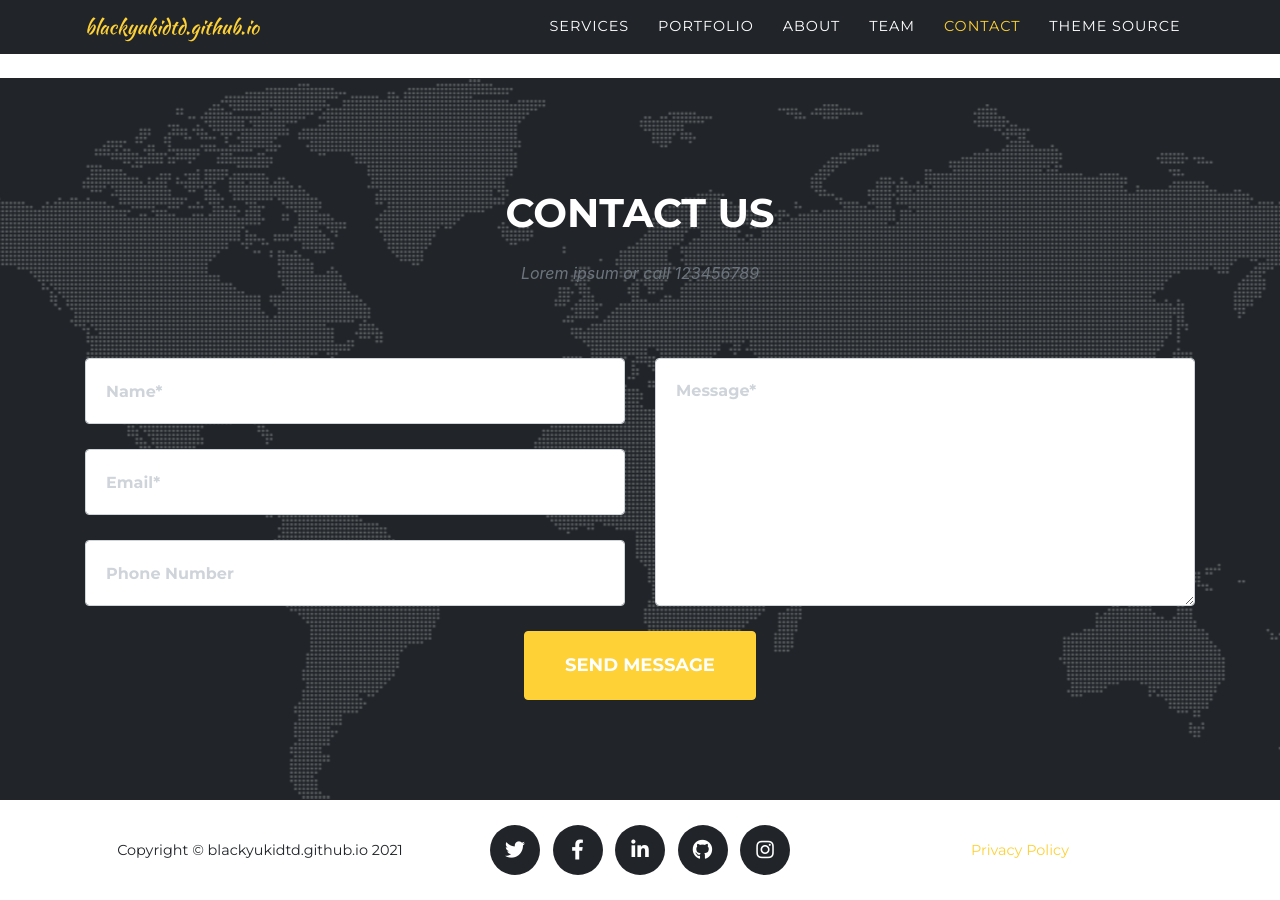
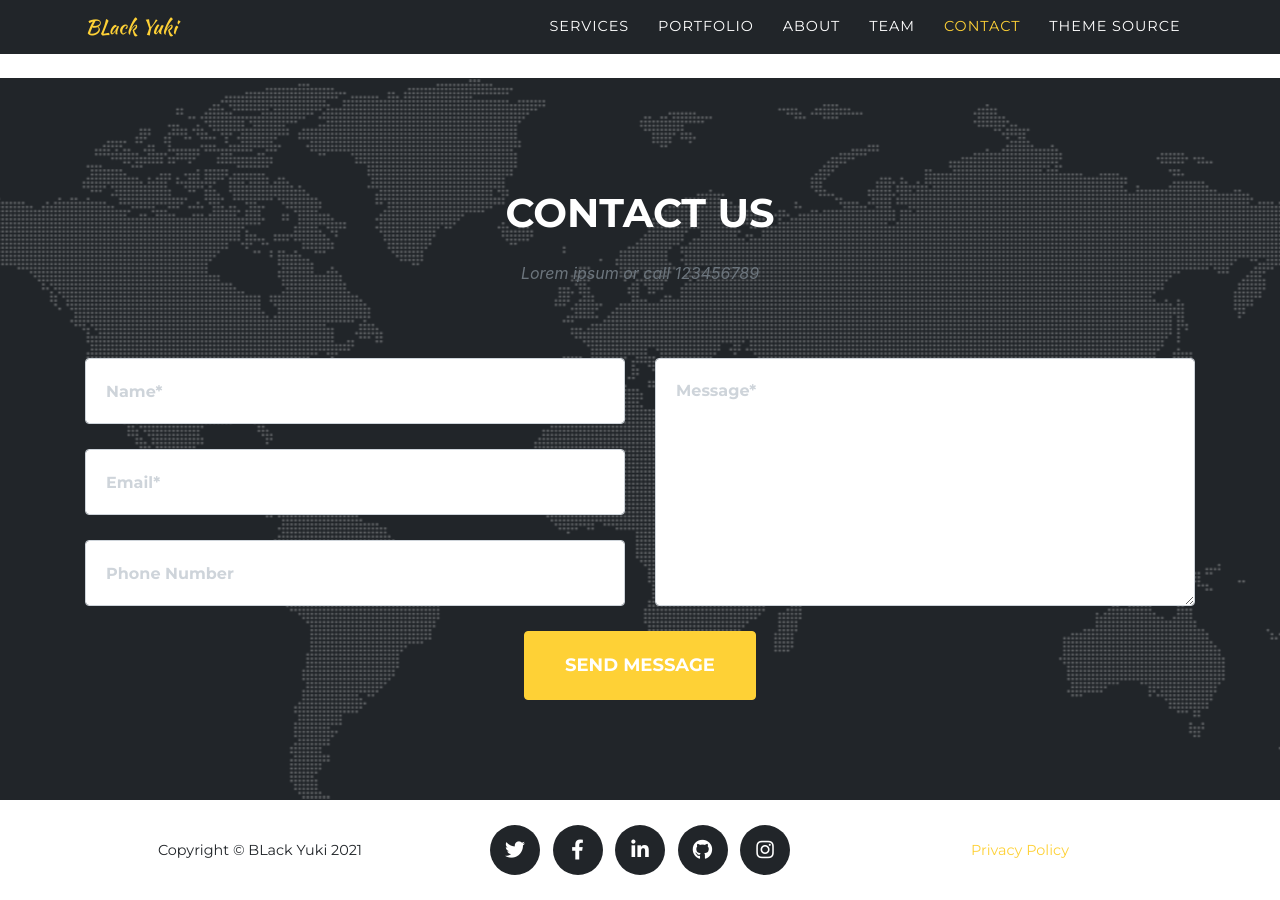
Before and after one commit to BlackYukiDTD/BlackYukiDTD.github.io, a Jekyll site: the page built from index.md, in a window 1280 px wide and 900 px high, scrolled down 5261 px. Built offline with Jekyll 4.4.1, drawn with Linux system fonts in a browser that asks for light colours; some web fonts are replaced.

Commit message:
Update _config.yml

```diff
--- a/_config.yml
+++ b/_config.yml
@@ -16,10 +16,10 @@
 url    : "" # the base hostname & protocol for your site, e.g. http://example.com
 baseurl: "" # the subpath of your site, e.g. /blog
 
-title      : blackyukidtd.github.io
-email      : lil.love195@gmail.com #this is also the email contact forms will go to
+title      : "BLack Yuki"
+email      : "lil.love195@gmail.com" #this is also the email contact forms will go to
 description: "Photographer, Engineer and Programmer living and working in Japan."
-author     : Black Yuki
+author     : "Black Yuki"
 # logo:     #optional, defaults to site title
   # path: assets\img\clients\creative-market.jpg
   # height: 60 #height in px, defaults to 52px
```
